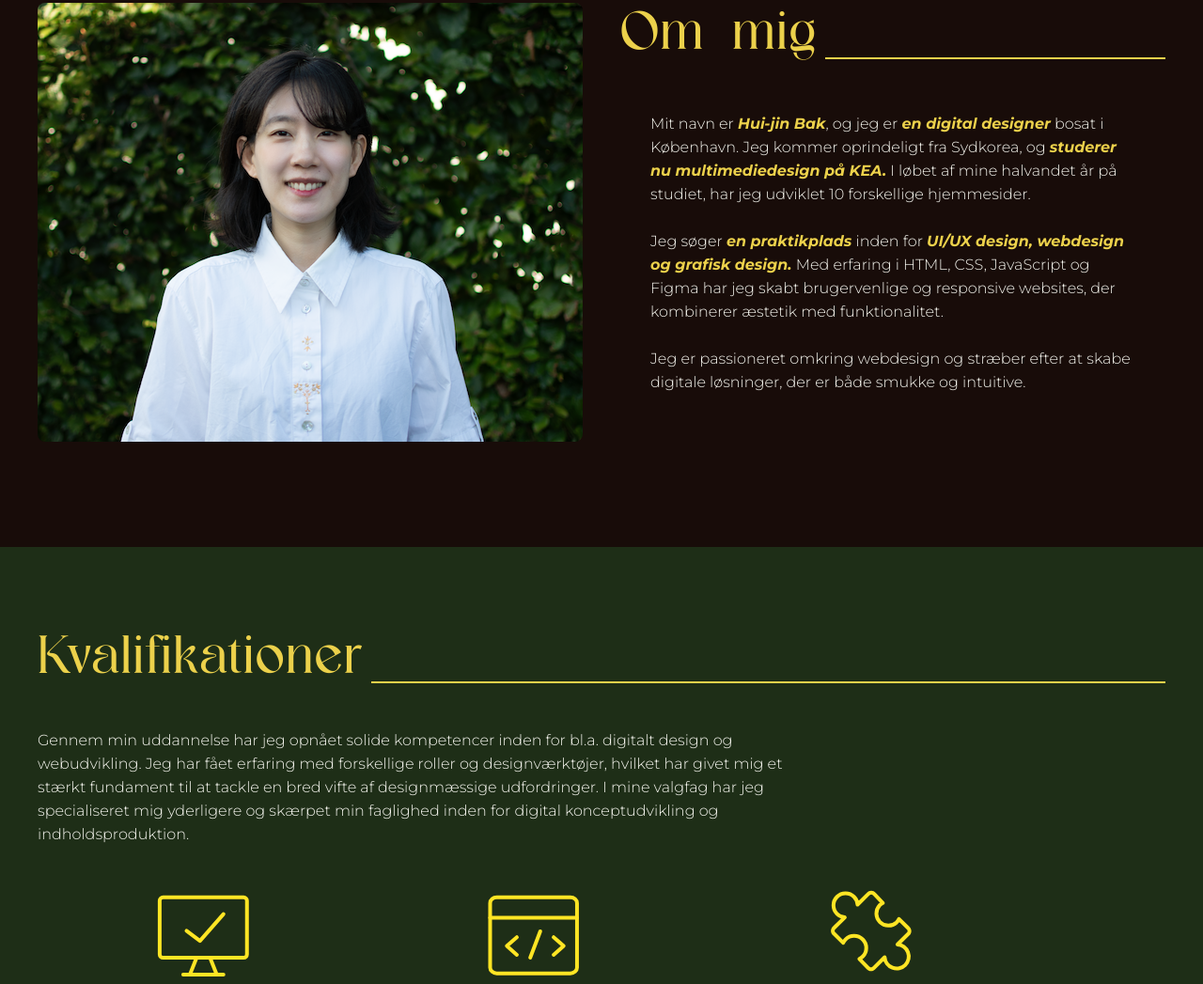
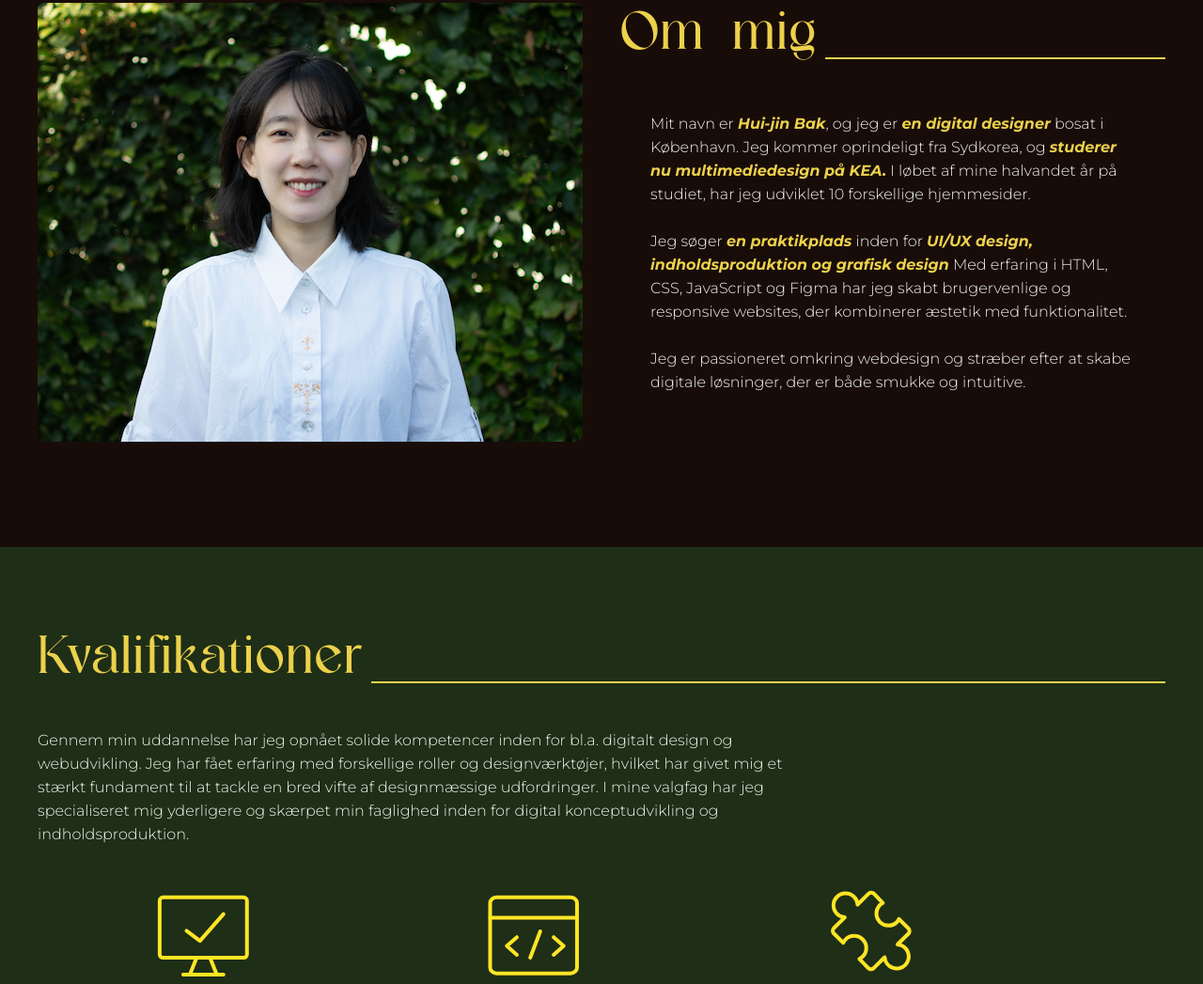
Before and after one commit to skoghj/personal_profile, an Astro site: page / in a window 1280 px wide. Shown: the part 705-1752 px from the top of the page at 94% size. Built offline with nearby package versions, Linux system fonts and the light colour scheme; Astro itself is replaced by a stand-in of ours; a small style sheet from the web is missing.

Commit message:
tilføj tekst mere

```diff
--- a/src/pages/index.astro
+++ b/src/pages/index.astro
@@ -53,7 +53,7 @@ import favicon from "../assets/images/favicon_1.svg";
         <div class="flex-1 items-center justify-center pt-6 lg:text-left md:pt-6 lg:mt-8 lg:px-8">
           <p>Mit navn er <span class="font-bold italic text-[#ecd14b]">Hui-jin Bak</span>, og jeg er <span class="font-bold text-[#ecd14b] italic">en digital designer</span> bosat i København. Jeg kommer oprindeligt fra Sydkorea, og <span class="font-bold italic text-[#ecd14b]">studerer nu multimediedesign på KEA.</span> I løbet af mine halvandet år på studiet, har jeg udviklet 10 forskellige hjemmesider.</p>
           <br />
-          <p>Jeg søger <span class="font-bold text-[#ecd14b] italic">en praktikplads</span> inden for <span class="font-bold text-[#ecd14b] italic">UI/UX design, webdesign og grafisk design.</span> Med erfaring i HTML, CSS, JavaScript og Figma har jeg skabt brugervenlige og responsive websites, der kombinerer æstetik med funktionalitet.</p>
+          <p>Jeg søger <span class="font-bold text-[#ecd14b] italic">en praktikplads</span> inden for <span class="font-bold text-[#ecd14b] italic">UI/UX design, indholdsproduktion og grafisk design</span> Med erfaring i HTML, CSS, JavaScript og Figma har jeg skabt brugervenlige og responsive websites, der kombinerer æstetik med funktionalitet.</p>
           <br />
           <p>Jeg er passioneret omkring webdesign og stræber efter at skabe digitale løsninger, der er både smukke og intuitive.</p>
         </div>
```
